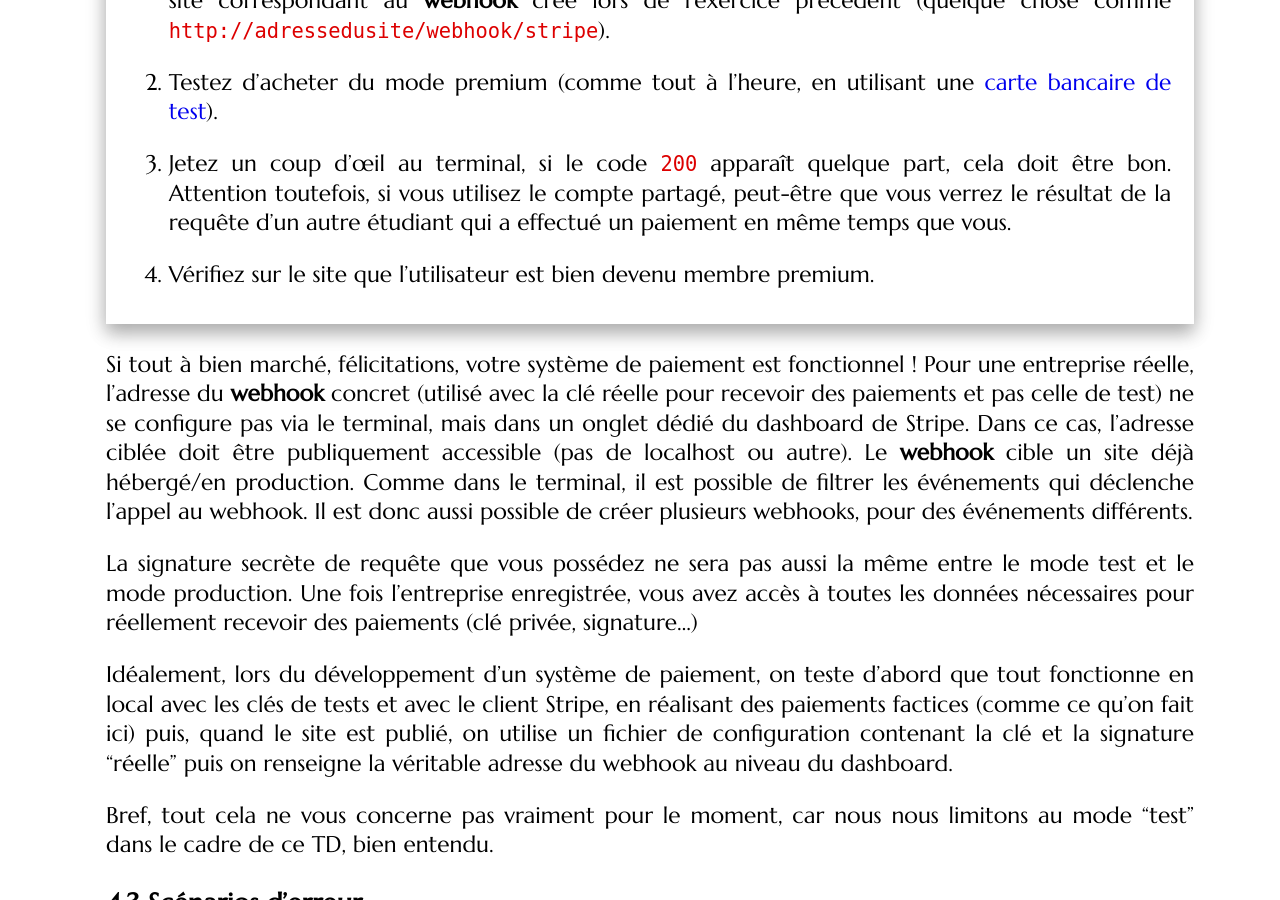
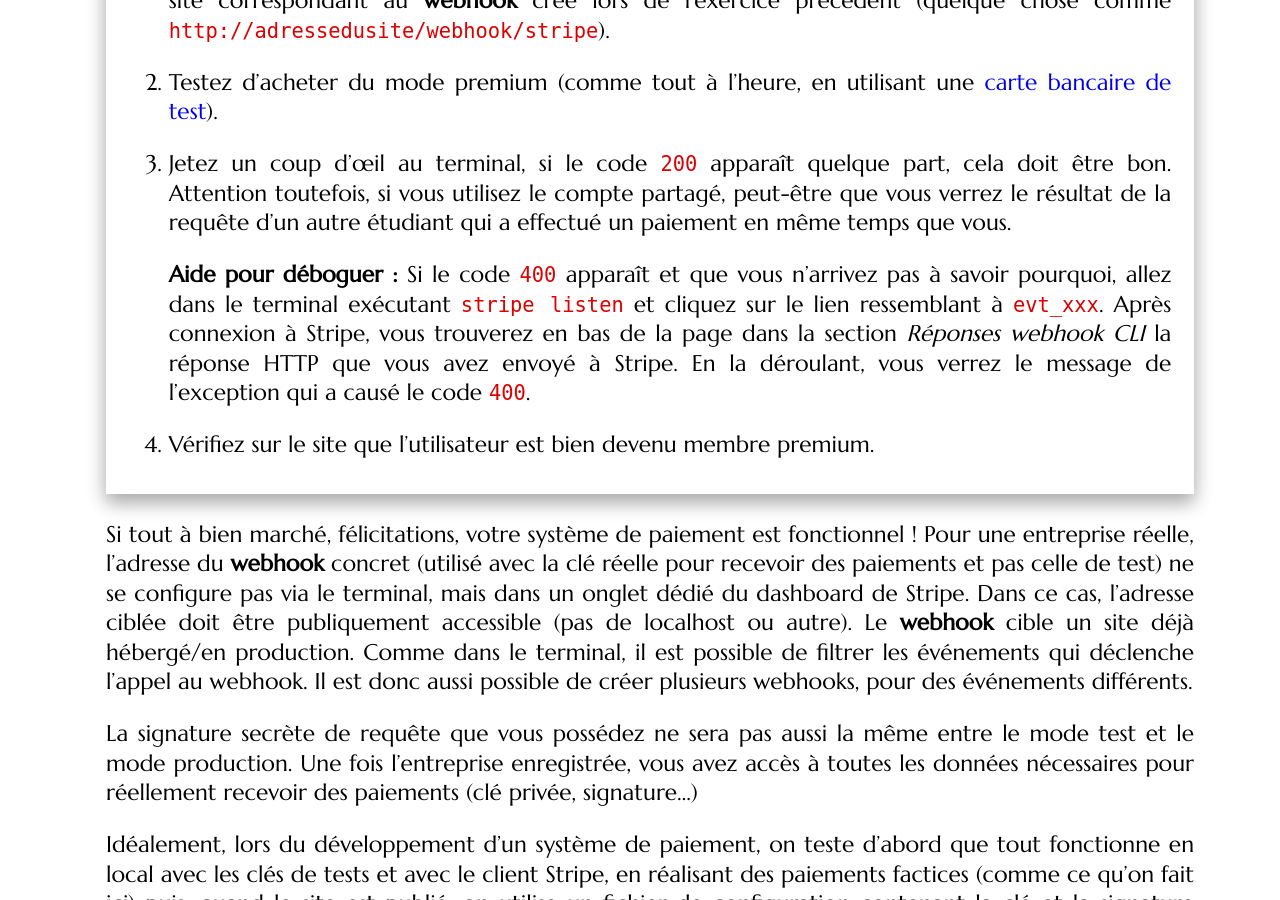
Before and after one commit to mgasquet/R5.A.05-ProgrammationAvancee-Web, a Jekyll site: the page built from tutorials/tutorial3.md, in a window 1280 px wide and 900 px high, scrolled down 34163 px. Built offline with Jekyll 4.4.1, drawn with Linux system fonts in a browser that asks for light colours; some web fonts are replaced; some of the changed text lies outside the part shown.

Commit message:
TD3 : Aide debug Stripe payment

```diff
--- a/tutorials/tutorial3.md
+++ b/tutorials/tutorial3.md
@@ -917,6 +917,13 @@ Ainsi, il est possible d'avoirs plusieurs **webhooks** différents, pour plusieu
 2. Testez d'acheter du mode premium (comme tout à l'heure, en utilisant une [carte bancaire de test](https://stripe.com/docs/testing?locale=fr-FR#cards)).
 
 3. Jetez un coup d'œil au terminal, si le code `200` apparaît quelque part, cela doit être bon. Attention toutefois, si vous utilisez le compte partagé, peut-être que vous verrez le résultat de la requête d'un autre étudiant qui a effectué un paiement en même temps que vous.
+
+   **Aide pour déboguer :** Si le code `400` apparaît et que vous n'arrivez pas
+   à savoir pourquoi, allez dans le terminal exécutant `stripe listen` et
+   cliquez sur le lien ressemblant à `evt_xxx`. Après connexion à Stripe, vous
+   trouverez en bas de la page dans la section *Réponses webhook CLI* la réponse
+   HTTP que vous avez envoyé à Stripe. En la déroulant, vous verrez le message
+   de l'exception qui a causé le code `400`.
 
 4. Vérifiez sur le site que l'utilisateur est bien devenu membre premium.
 
```
Also changed, not shown: other parts of tutorials/tutorial3.md (+1 -1 lines).
